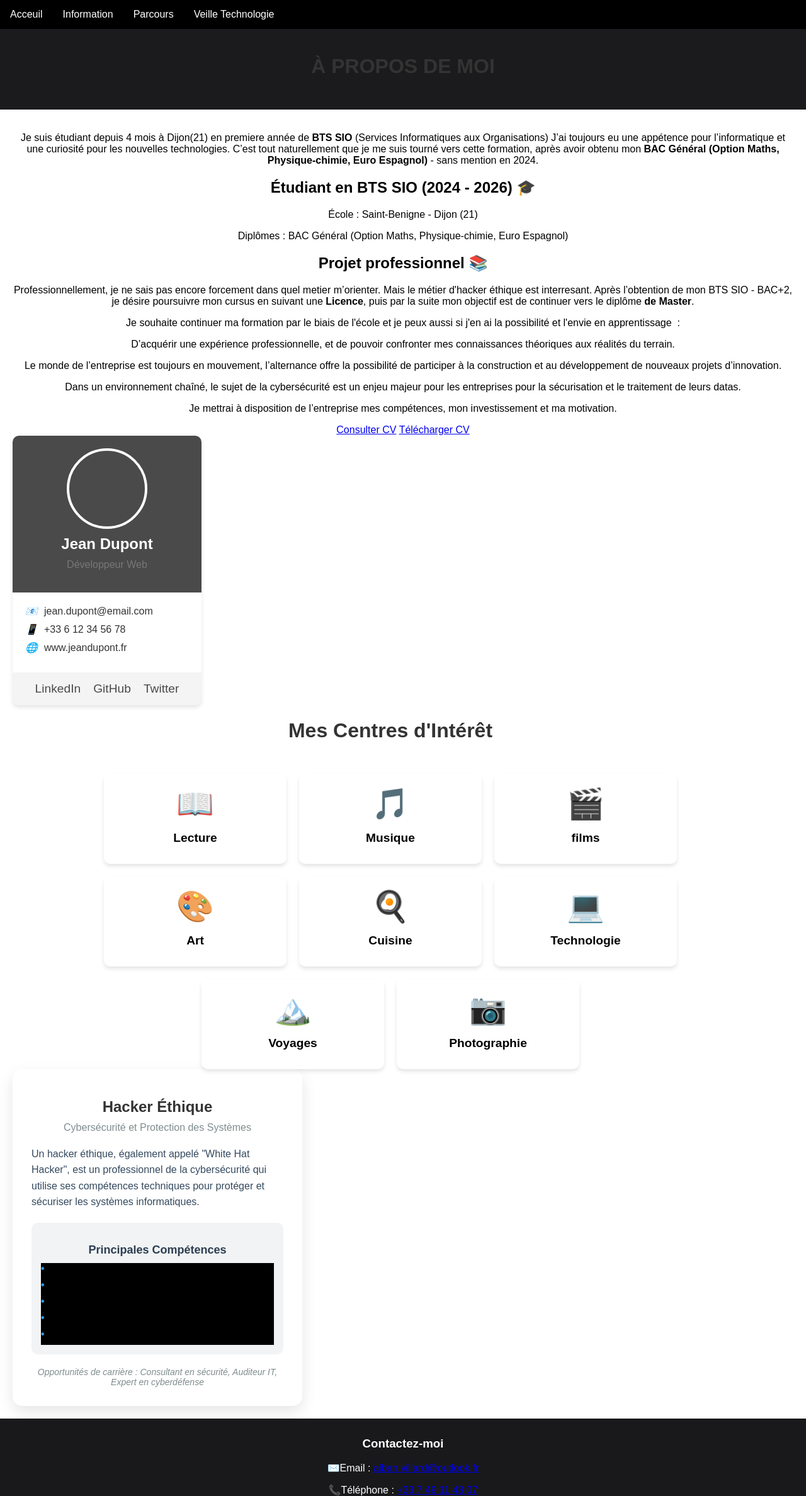
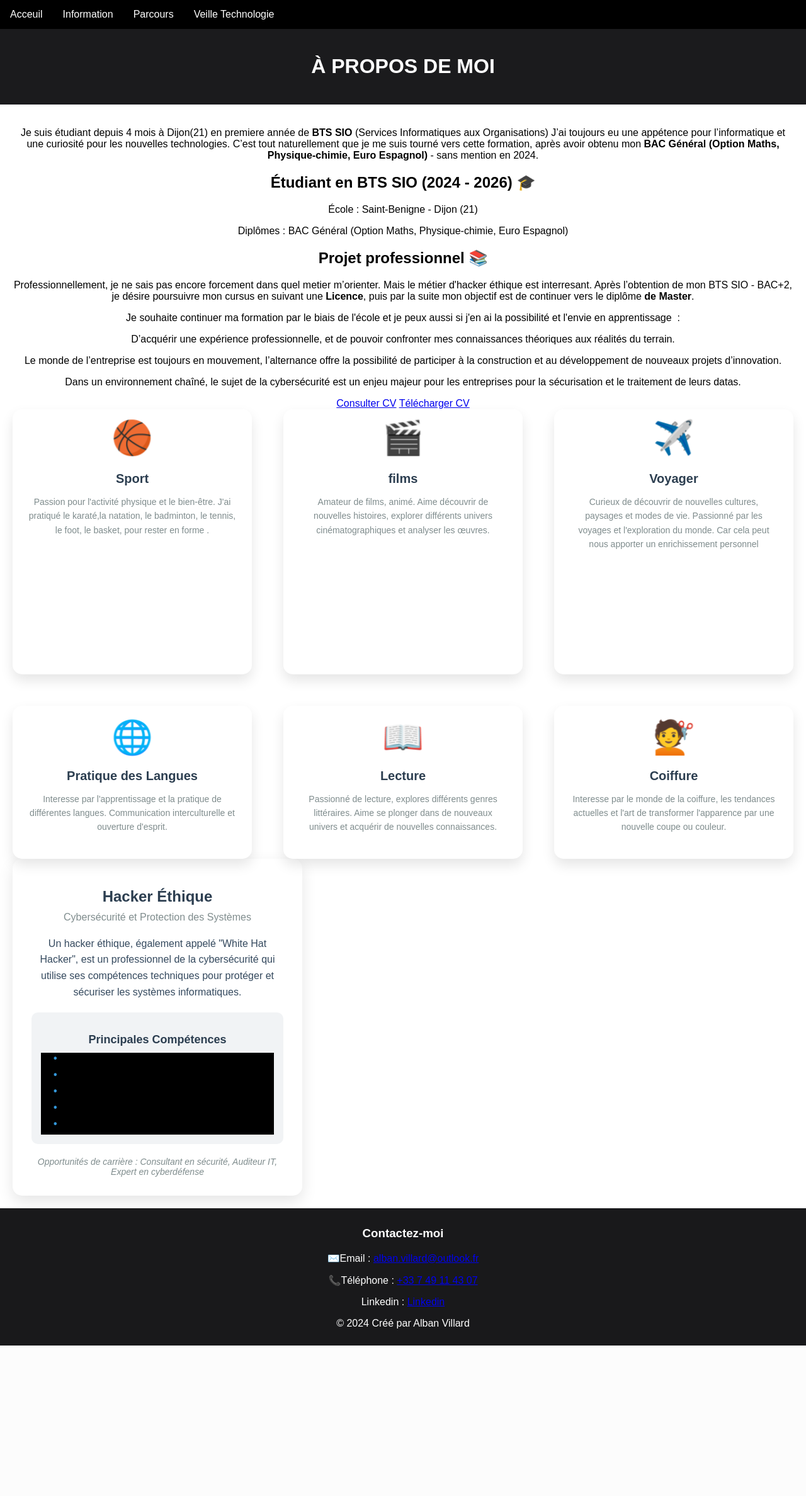
Before and after one commit to albanvillard/portfolio, a PHP site: page /information.html in a window 1280 px wide. Shown: the top 2376 px of the page at 63% size. After the commit the page ends 2137 px from the top, so only its background shows below. Run offline with PHP 8.4, Linux system fonts and the light colour scheme; a map, chart or similar area stays blank; some libraries are stand-ins or nearby versions.

Commit message:
pushmaisonlundi4

```diff
--- a/index.html
+++ b/index.html
@@ -111,8 +111,9 @@
     <footer>
         <div class="footer-content">
             <h3>Contactez-moi</h3>
-            <p>Email : <a href="mailto:alban.villard@outlook.fr">alban.villard@outlook.fr</a></p>
-            <p>Téléphone : <a href="tel:+33749114307">+33 7 49 11 43 07</a></p>
+            <p>✉️Email : <a href="mailto:alban.villard@outlook.fr">alban.villard@outlook.fr</a></p>
+            <p>📞Téléphone : <a href="tel:+33749114307">+33 7 49 11 43 07</a></p>
+            <p>Linkedin : <a href="https://www.linkedin.com/jobs/">Linkedin</a></p>
         </div>
         <div class="footer-bottom">
             <p>&copy; 2024 Créé par Alban Villard</p>
--- a/information.css
+++ b/information.css
@@ -157,83 +157,6 @@ ul {
 
 
 
-.interests-container {
-    display: flex;
-    flex-wrap: wrap;
-    justify-content: center;
-    gap: 20px;
-    max-width: 1200px;
-}
-
-.interest-card {
-    background-color: white;
-    border-radius: 10px;
-    box-shadow: 0 4px 6px rgba(0,0,0,0.1);
-    width: 250px;
-    padding: 20px;
-    text-align: center;
-    transition: all 0.3s ease;
-    cursor: pointer;
-    position: relative;
-    overflow: hidden;
-}
-
-.interest-card:hover {
-    transform: scale(1.05);
-    box-shadow: 0 6px 12px rgba(0,0,0,0.15);
-}
-
-.interest-icon {
-    font-size: 48px;
-    margin-bottom: 15px;
-    transition: all 0.3s ease;
-}
-
-.interest-title {
-    font-weight: bold;
-    font-size: 1.2em;
-    margin-bottom: 10px;
-}
-
-.interest-description {
-    display: none;
-    font-size: 0.9em;
-    color: #555;
-    margin-top: 15px;
-    opacity: 0;
-    transition: opacity 0.3s ease;
-}
-
-.interest-card.expanded {
-    width: 300px;
-}
-
-.interest-card.expanded .interest-description {
-    display: block;
-    opacity: 1;
-}
-
-/* Couleurs pour les icônes */
-.icon-lecture { color: var(--blue); }
-.icon-musique { color: var(--green); }
-.icon-cinema { color: var(--red); }
-.icon-art { color: var(--purple); }
-.icon-cuisine { color: var(--orange); }
-.icon-technologie { color: var(--indigo); }
-.icon-voyages { color: var(--teal); }
-.icon-photographie { color: var(--pink); }
-
-h1 {
-    text-align: center;
-    color: #333;
-    width: 100%;
-    margin-bottom: 30px;
-}
-
-
-
-
-
 
 .carte-hacker-ethique {
     background-color: white;
@@ -268,7 +191,7 @@ h1 {
     color: #34495e;
     line-height: 1.6;
     margin-bottom: 20px;
-    text-align: left;
+    text-align: center;
 }
 
 .competences {
@@ -287,7 +210,7 @@ h1 {
 .competences ul {
     list-style-type: none;
     padding: 0;
-    text-align: left;
+    text-align: center;
 }
 
 .competences ul li {
@@ -300,7 +223,7 @@ h1 {
     content: '•';
     color: #3498db;
     font-weight: bold;
-    position: absolute;
+    position: center;
     left: 0;
 }
 
@@ -309,3 +232,71 @@ h1 {
     font-style: italic;
     font-size: 14px;
 }
+
+
+
+
+
+
+.conteneur-interets {
+    display: grid;
+    grid-template-columns: repeat(3, 1fr);
+    gap: 50px;
+    max-width: 2000px;
+    text-align: center;
+}
+
+.carte-interet {
+    background-color: white;
+    border-radius: 15px;
+    box-shadow: 0 10px 20px rgba(0, 0, 0, 0.1);
+    padding: 25px;
+    text-align: center;
+    transition: all 0.3s ease;
+    transform-style: preserve-3d;
+    perspective: 1000px;
+}
+
+.carte-interet:hover {
+    transform: scale(1.05) rotateY(10deg);
+    box-shadow: 0 15px 25px rgba(0, 0, 0, 0.15);
+}
+
+.carte-interet .icone {
+    font-size: 50px;
+    margin-bottom: 15px;
+    color: #3498db;
+    transform: translateZ(50px);
+}
+
+.carte-interet h2 {
+    color: #2c3e50;
+    margin-bottom: 10px;
+    font-size: 20px;
+}
+
+.carte-interet p {
+    color: #7f8c8d;
+    font-size: 14px;
+    line-height: 1.6;
+}
+
+/* Couleurs spécifiques pour chaque carte */
+.sport .icone { color: #e74c3c; }
+.films .icone { color: #9b59b6; }
+.voyages .icone { color: #27ae60; }
+.langues .icone { color: #f39c12; }
+.lecture .icone { color: #3498db; }
+.coiffure .icone { color: #1abc9c; }
+
+@media (max-width: 768px) {
+    .conteneur-interets {
+        grid-template-columns: repeat(2, 1fr);
+    }
+}
+
+@media (max-width: 480px) {
+    .conteneur-interets {
+        grid-template-columns: 1fr;
+    }
+}
--- a/information.html
+++ b/information.html
@@ -57,129 +57,53 @@
                 </p>
                 </p>
             </div>
-
-            <p>
-                Je mettrai à disposition de l’entreprise mes compétences, mon investissement et ma motivation.
-            </p>
             <div class="buttons">
                 <a href="#" class="btn">Consulter CV</a>
                 <a href="#" class="btn">Télécharger CV</a>
             </div>
         </section>
 
-
-
-
-
-        <div class="v-card">
-            <div class="profile-header">
-                <div class="profile-image"></div>
-                <div class="profile-name">Jean Dupont</div>
-                <div class="profile-title">Développeur Web</div>
-            </div>
-
-            <div class="contact-info">
-                <div class="contact-item">
-                    <i>📧</i> jean.dupont@email.com
-                </div>
-                <div class="contact-item">
-                    <i>📱</i> +33 6 12 34 56 78
-                </div>
-                <div class="contact-item">
-                    <i>🌐</i> www.jeandupont.fr
-                </div>
-            </div>
-
-            <div class="social-links">
-                <a href="#" target="_blank">LinkedIn</a>
-                <a href="#" target="_blank">GitHub</a>
-                <a href="#" target="_blank">Twitter</a>
-            </div>
-        </div>
-
-
-
-
-
 <!--centre d'interet-->
 
-        <div class="interests-container">
-            <h1>Mes Centres d'Intérêt</h1>
+<div class="conteneur-interets">
+    <div class="carte-interet sport">
+        <div class="icone">🏀</div>
+        <h2>Sport</h2>
+        <p>Passion pour l'activité physique et le bien-être. J'ai pratiqué le karaté,la natation, le badminton, le tennis, le foot, le basket, pour rester en forme .</p>
+    </div>
 
-            <div class="interest-card" data-interest="lecture">
-                <div class="interest-icon icon-lecture">📖</div>
-                <div class="interest-title">Lecture</div>
-                <div class="interest-description">
-                    Passionné par les livres, j'aime explorer différents genres littéraires,
-                    des romans classiques aux ouvrages contemporains.
-                </div>
-            </div>
+    <div class="carte-interet films">
+        <div class="icone">🎬</div>
+        <h2>films</h2>
+        <p>Amateur de films, animé. Aime découvrir de nouvelles histoires, explorer différents univers cinématographiques et analyser les œuvres.</p>
+    </div>
 
-            <div class="interest-card" data-interest="musique">
-                <div class="interest-icon icon-musique">🎵</div>
-                <div class="interest-title">Musique</div>
-                <div class="interest-description">
-                    La musique est mon échappatoire. J'apprécie un large éventail de genres,
-                    de la musique classique au rock moderne.
-                </div>
-            </div>
+    <div class="carte-interet voyages">
+        <div class="icone">✈️</div>
+        <h2>Voyager</h2>
+        <p>Curieux de découvrir de nouvelles cultures, paysages et modes de vie. Passionné par les voyages et l'exploration du monde. Car cela peut nous apporter un enrichissement personnel <Canvas></Canvas></p>
+    </div>
 
-            <div class="interest-card" data-interest="cinema">
-                <div class="interest-icon icon-cinema">🎬</div>
-                <div class="interest-title">films</div>
-                <div class="interest-description">
-                    Les films sont ma passion. J'aime analyser les différents styles
-                    cinématographiques et découvrir de nouveaux réalisateurs.
-                </div>
-            </div>
+    <div class="carte-interet langues">
+        <div class="icone">🌐</div>
+        <h2>Pratique des Langues</h2>
+        <p>Interesse par l'apprentissage et la pratique de différentes langues. Communication interculturelle et ouverture d'esprit.</p>
+    </div>
 
-            <div class="interest-card" data-interest="art">
-                <div class="interest-icon icon-coiffeur">🎨</div>
-                <div class="interest-title">Art</div>
-                <div class="interest-description">
-                    La création artistique me fascine. Je m'intéresse à la peinture,
-                    à la photographie et aux arts visuels.
-                </div>
-            </div>
+    <div class="carte-interet lecture">
+        <div class="icone">📖</div>
+        <h2>Lecture</h2>
+        <p>Passionné de lecture, explores différents genres littéraires. Aime se plonger dans de nouveaux univers et acquérir de nouvelles connaissances.</p>
+    </div>
 
-            <div class="interest-card" data-interest="cuisine">
-                <div class="interest-icon icon-cuisine">🍳</div>
-                <div class="interest-title">Cuisine</div>
-                <div class="interest-description">
-                    La gastronomie est un art que j'aime pratiquer. Expérimenter de
-                    nouvelles recettes est mon passe-temps préféré.
-                </div>
-            </div>
+    <div class="carte-interet coiffure">
+        <div class="icone">💇</div>
+        <h2>Coiffure</h2>
+        <p>Interesse par le monde de la coiffure, les tendances actuelles et l'art de transformer l'apparence par une nouvelle coupe ou couleur.</p>
+    </div>
+</div>
 
-            <div class="interest-card" data-interest="technologie">
-                <div class="interest-icon icon-technologie">💻</div>
-                <div class="interest-title">Technologie</div>
-                <div class="interest-description">
-                    Je suis passionné par les dernières avancées technologiques
-                    et le développement logiciel.
-                </div>
-            </div>
-
-            <div class="interest-card" data-interest="voyages">
-                <div class="interest-icon icon-voyages">🏔️</div>
-                <div class="interest-title">Voyages</div>
-                <div class="interest-description">
-                    Découvrir de nouveaux horizons, explorer la nature et les
-                    différentes cultures est ce qui me motive.
-                </div>
-            </div>
-
-            <div class="interest-card" data-interest="photographie">
-                <div class="interest-icon icon-photographie">📷</div>
-                <div class="interest-title">Photographie</div>
-                <div class="interest-description">
-                    Capturer des moments uniques et raconter des histoires à
-                    travers l'image est mon mode d'expression.
-                </div>
-            </div>
-        </div>
-
-
+<!--carte ethique hacker-->
         <div class="carte-hacker-ethique">
             <div class="titre">
                 <h1>Hacker Éthique</h1>
@@ -215,6 +139,7 @@
             <h3>Contactez-moi</h3>
             <p>✉️Email : <a href="mailto:alban.villard@outlook.fr">alban.villard@outlook.fr</a></p>
             <p>📞Téléphone : <a href="tel:+33749114307">+33 7 49 11 43 07</a></p>
+            <p>Linkedin : <a href="https://www.linkedin.com/jobs/">Linkedin</a></p>
         </div>
         <div class="footer-bottom">
             <p>&copy; 2024 Créé par Alban Villard</p>
--- a/parcours.html
+++ b/parcours.html
@@ -189,8 +189,9 @@
     <footer>
         <div class="footer-content">
             <h3>Contactez-moi</h3>
-            <p>Email : <a href="mailto:alban.villard@outlook.fr">alban.villard@outlook.fr</a></p>
-            <p>Téléphone : <a href="tel:+33749114307">+33 7 49 11 43 07</a></p>
+            <p>✉️Email : <a href="mailto:alban.villard@outlook.fr">alban.villard@outlook.fr</a></p>
+            <p>📞Téléphone : <a href="tel:+33749114307">+33 7 49 11 43 07</a></p>
+            <p>Linkedin : <a href="https://www.linkedin.com/jobs/">Linkedin</a></p>
         </div>
         <div class="footer-bottom">
             <p>&copy; 2024 Créé par Alban Villard</p>
--- a/veille.html
+++ b/veille.html
@@ -30,8 +30,9 @@
     <footer>
         <div class="footer-content">
             <h3>Contactez-moi</h3>
-            <p>Email : <a href="mailto:alban.villard@outlook.fr">alban.villard@outlook.fr</a></p>
-            <p>Téléphone : <a href="tel:+33749114307">+33 7 49 11 43 07</a></p>
+            <p>✉️Email : <a href="mailto:alban.villard@outlook.fr">alban.villard@outlook.fr</a></p>
+            <p>📞Téléphone : <a href="tel:+33749114307">+33 7 49 11 43 07</a></p>
+            <p>Linkedin : <a href="https://www.linkedin.com/jobs/">Linkedin</a></p>
         </div>
         <div class="footer-bottom">
             <p>&copy; 2024 Créé par Alban Villard</p>
```
